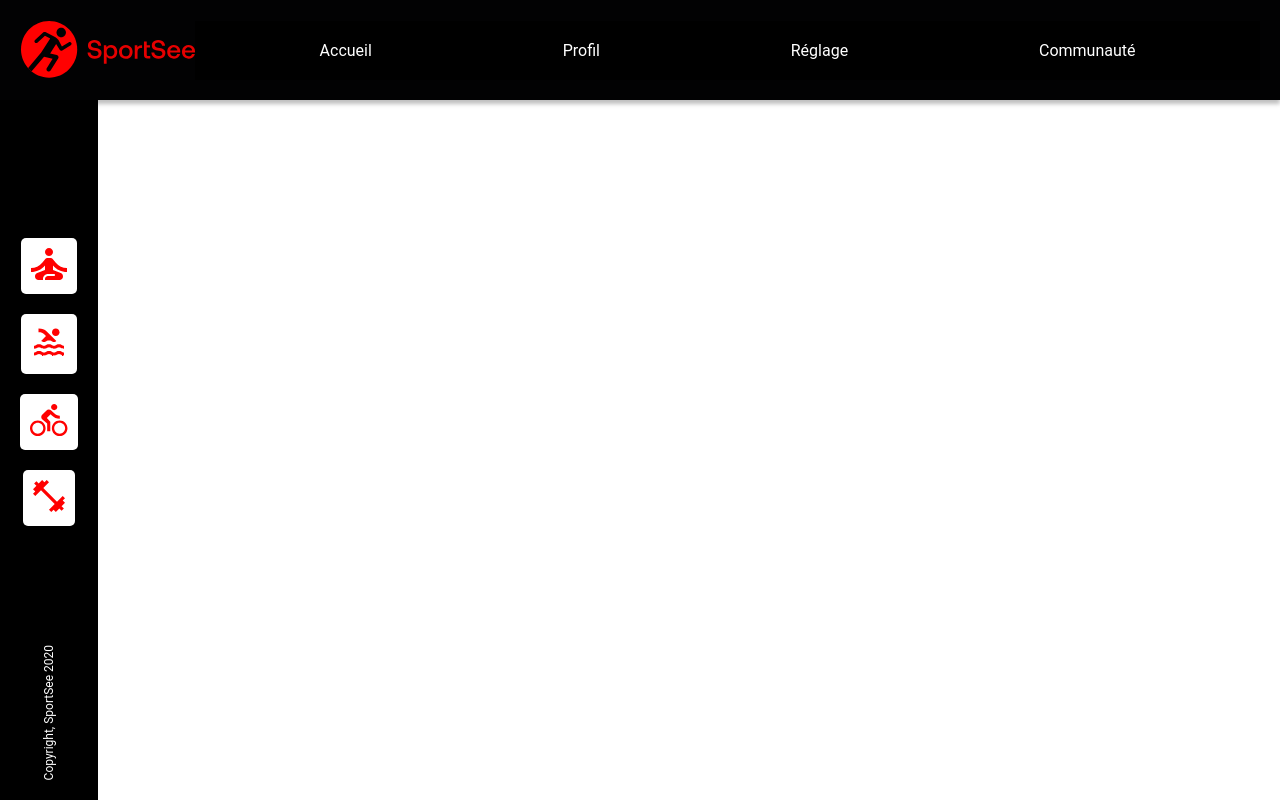
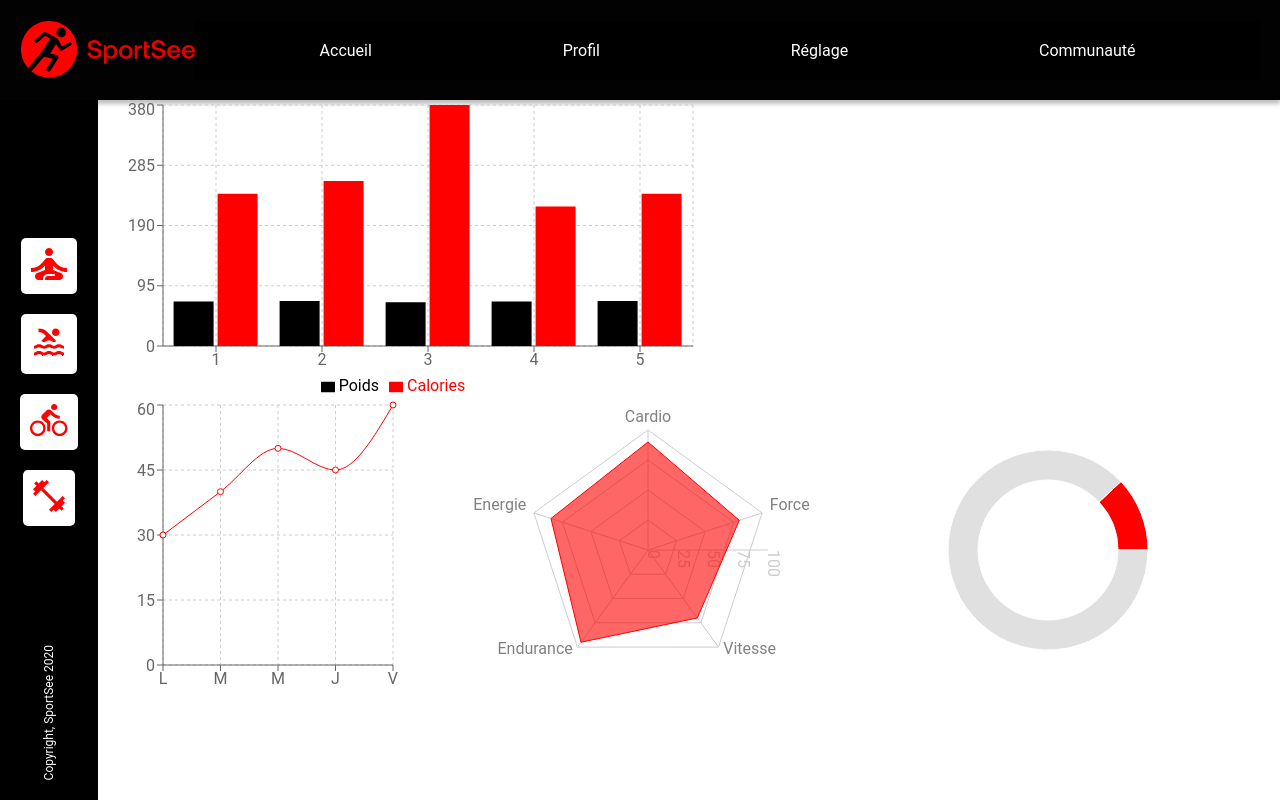
Before and after one commit to matteobruccoleri/SportSee, a React (Vite) app: page / in a window 1280 px wide. Built offline with nearby package versions, Linux system fonts and the light colour scheme.

Commit message:
feat: maj graph rechart;

```diff
--- a/package.json
+++ b/package.json
@@ -11,7 +11,10 @@
   },
   "dependencies": {
     "react": "^18.3.1",
-    "react-dom": "^18.3.1"
+    "react-dom": "^18.3.1",
+    "recharts": "^2.15.0",
+    "styled": "^1.0.0",
+    "styled-components": "^6.1.14"
   },
   "devDependencies": {
     "@eslint/js": "^9.15.0",
--- a/src/App.jsx
+++ b/src/App.jsx
@@ -1,14 +1,27 @@
-import styled from "styled-components";
+import styled from 'styled-components';
 
 import './App.css';
 import Header from './components/Header';
 import SideBar from './components/SideBar';
+import BarChart from './components/BarChart';
+import LineChart from './components/LineChart';
+import RadarChart from './components/RadarChart';
+import PieChart from './components/PieChart';
 
 
 const Main = styled.main`
   display: flex;
   overflow: hidden;
   height: 100%;
+`;
+
+const FlexColumn = styled.div`
+  display: flex;
+  flex-direction: column;
+`;
+
+const Flex = styled.div`
+  display: flex;
 `;
 
 function App() {
@@ -18,10 +31,18 @@ function App() {
       <Header/>
       <Main>
         <SideBar/>
+        <FlexColumn>
+          <BarChart/>
+          <Flex>
+            <LineChart/>
+            <RadarChart/>
+            <PieChart/>
+          </Flex>
+        </FlexColumn>
       </Main>
 
     </>
   )
 }
 
-export default App
+export default App;
--- /dev/null
+++ b/src/components/BarChart.jsx
@@ -0,0 +1,26 @@
+import React from "react";
+import { BarChart as RechartsBarChart, CartesianGrid, XAxis, YAxis, Tooltip, Legend, Bar } from "recharts";
+
+const data = [
+  { day: "1", Poids: 70, Calories: 240 },
+  { day: "2", Poids: 71, Calories: 260 },
+  { day: "3", Poids: 69, Calories: 380 },
+  { day: "4", Poids: 70, Calories: 220 },
+  { day: "5", Poids: 71, Calories: 240 },
+];
+
+function BarChart() {
+    return (
+        <RechartsBarChart width={600} height={300} data={data}>
+            <CartesianGrid strokeDasharray="3 3" />
+            <XAxis dataKey="day" />
+            <YAxis />
+            <Tooltip />
+            <Legend />
+            <Bar dataKey="Poids" fill="#000000" />
+            <Bar dataKey="Calories" fill="#FF0000" />
+        </RechartsBarChart>
+    );
+}
+
+export default BarChart;
--- a/src/components/Header.jsx
+++ b/src/components/Header.jsx
@@ -65,6 +65,6 @@ function Header() {
             </Ul>
         </Nav>
     </StyledHeader>
-  );
+  )
 }
 export default Header;
--- /dev/null
+++ b/src/components/LineChart.jsx
@@ -0,0 +1,22 @@
+import React from "react";
+import { LineChart, Line, XAxis, YAxis, CartesianGrid, Tooltip } from "recharts";
+
+const data = [
+  { day: "L", Duration: 30 },
+  { day: "M", Duration: 40 },
+  { day: "M", Duration: 50 },
+  { day: "J", Duration: 45 },
+  { day: "V", Duration: 60 },
+];
+
+const SessionDurationChart = () => (
+  <LineChart width={300} height={300} data={data}>
+    <CartesianGrid strokeDasharray="3 3" />
+    <XAxis dataKey="day" />
+    <YAxis />
+    <Tooltip />
+    <Line type="monotone" dataKey="Duration" stroke="#FF0000" />
+  </LineChart>
+);
+
+export default SessionDurationChart;
--- /dev/null
+++ b/src/components/PieChart.jsx
@@ -0,0 +1,26 @@
+import React from "react";
+import { PieChart, Pie, Cell, Tooltip } from "recharts";
+
+const scoreData = [{ name: "Complété", value: 12 }, { name: "Restant", value: 88 }];
+const colors = ["#FF0000", "#E0E0E0"];
+
+const ScorePieChart = () => (
+  <PieChart width={300} height={300}>
+    <Pie
+      data={scoreData}
+      cx="50%"
+      cy="50%"
+      innerRadius={70}
+      outerRadius={100}
+      fill="#FF0000"
+      dataKey="value"
+    >
+      {scoreData.map((entry, index) => (
+        <Cell key={`cell-${index}`} fill={colors[index]} />
+      ))}
+    </Pie>
+    <Tooltip />
+  </PieChart>
+);
+
+export default ScorePieChart;
--- /dev/null
+++ b/src/components/RadarChart.jsx
@@ -0,0 +1,21 @@
+import React from "react";
+import { Radar, RadarChart, PolarGrid, PolarAngleAxis, PolarRadiusAxis } from "recharts";
+
+const data = [
+  { metric: "Cardio", value: 90 },
+  { metric: "Force", value: 80 },
+  { metric: "Vitesse", value: 70 },
+  { metric: "Endurance", value: 95 },
+  { metric: "Energie", value: 85 },
+];
+
+const IntensityRadarChart = () => (
+  <RadarChart cx={250} cy={150} outerRadius={120} width={500} height={300} data={data}>
+    <PolarGrid />
+    <PolarAngleAxis dataKey="metric" />
+    <PolarRadiusAxis />
+    <Radar name="Intensité" dataKey="value" stroke="#FF0000" fill="#FF0000" fillOpacity={0.6} />
+  </RadarChart>
+);
+
+export default IntensityRadarChart;
--- a/src/components/SideBar.jsx
+++ b/src/components/SideBar.jsx
@@ -63,6 +63,6 @@ function Sidebar() {
         </Ul>
         <Copyright>Copyright, SportSee 2020</Copyright>
       </Nav>
-  );
+  )
 }
 export default Sidebar;
--- a/src/index.jsx
+++ b/src/index.jsx
@@ -5,5 +5,5 @@ import App from './App.jsx'
 createRoot(document.getElementById('root')).render(
   <StrictMode>
     <App />
-  </StrictMode>,
+  </StrictMode>
 )
```
Also changed, not shown: 1 other file (tests, documents, lock files or other folders).
